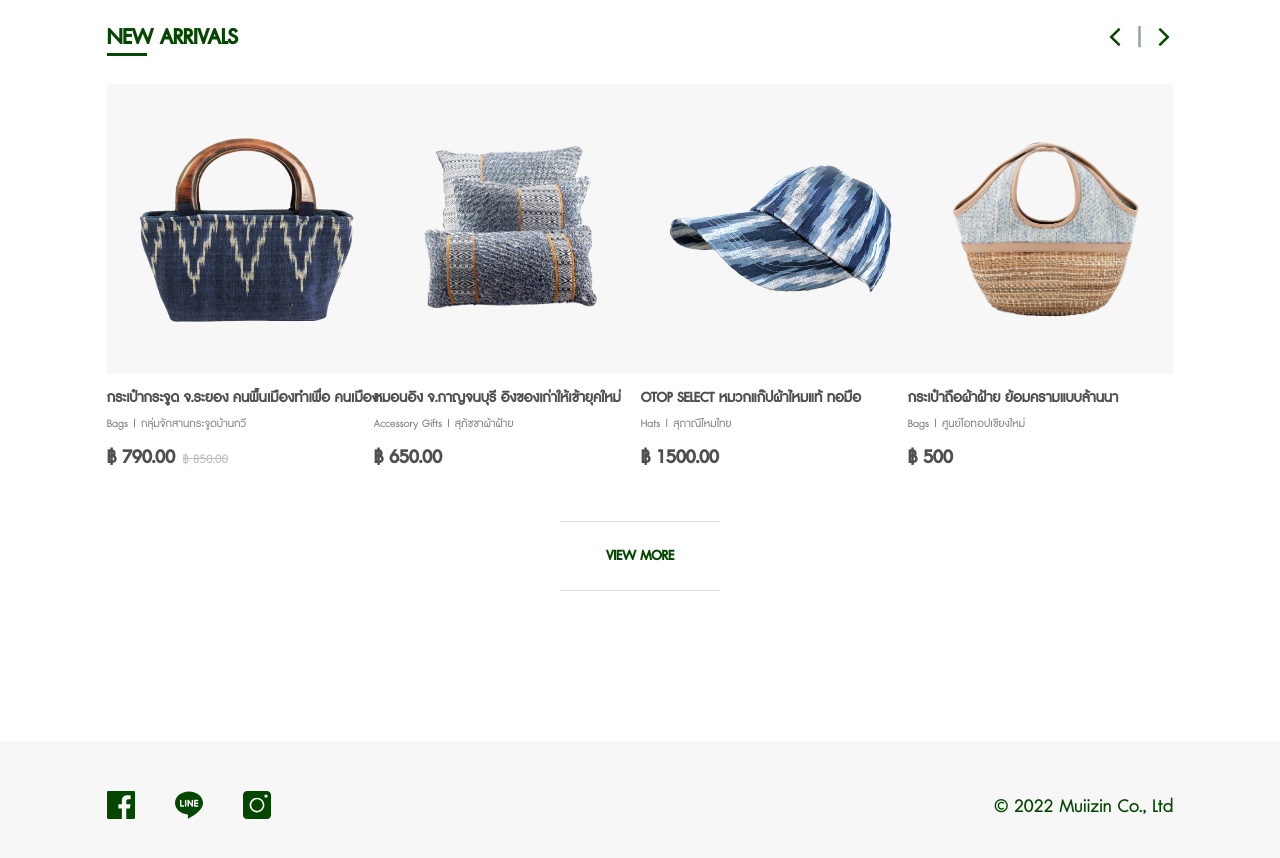
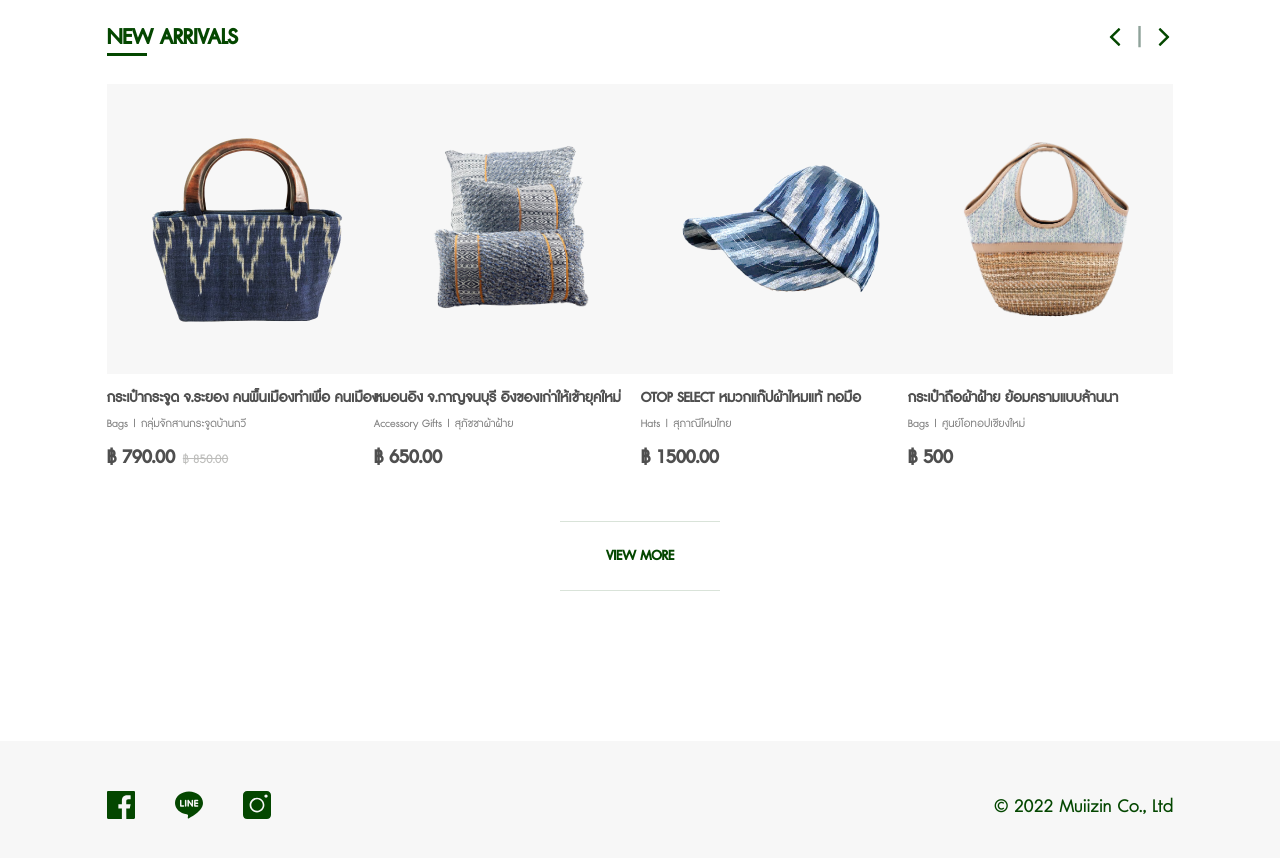
Before and after one commit to baskittisak/muiizin-website, a React (Create React App) app: page / in a window 1280 px wide. Shown: the part 2100-2958 px from the top of the page. Built offline with nearby package versions, Linux system fonts and the light colour scheme.

Commit message:
[EDIT] Width Image

```diff
--- a/src/center_components/product/ProductCard.js
+++ b/src/center_components/product/ProductCard.js
@@ -38,7 +38,7 @@ const ProductCard = ({ image, name, category, owner, price, newPrice }) => {
         <Space direction="vertical" size={5}>
           <Space direction="vertical" size={14}>
             <ImageContainer justify="center" align="center">
-              <Image src={image} preview={false} width={225} height={200} />
+              <Image src={image} preview={false} width={200} height={200} />
             </ImageContainer>
             <TextOverFlow>
               <Typography fontWeight={700} whiteSpace="initial">
```
